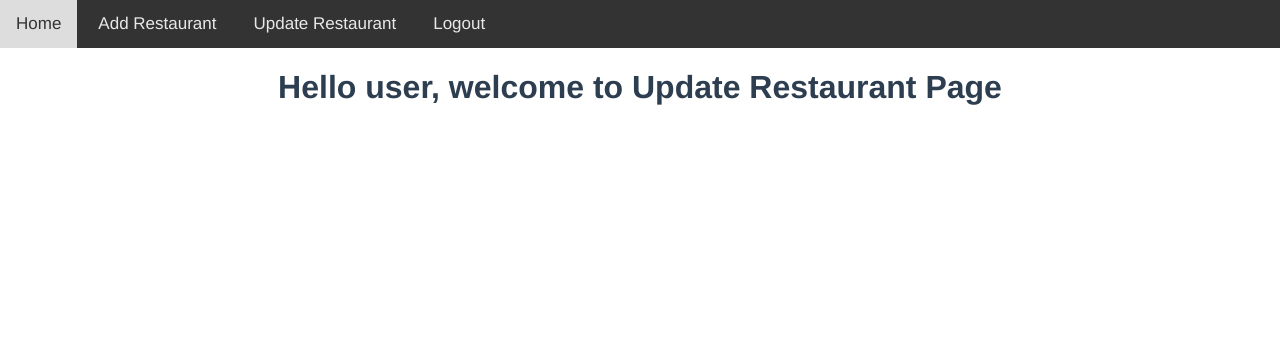
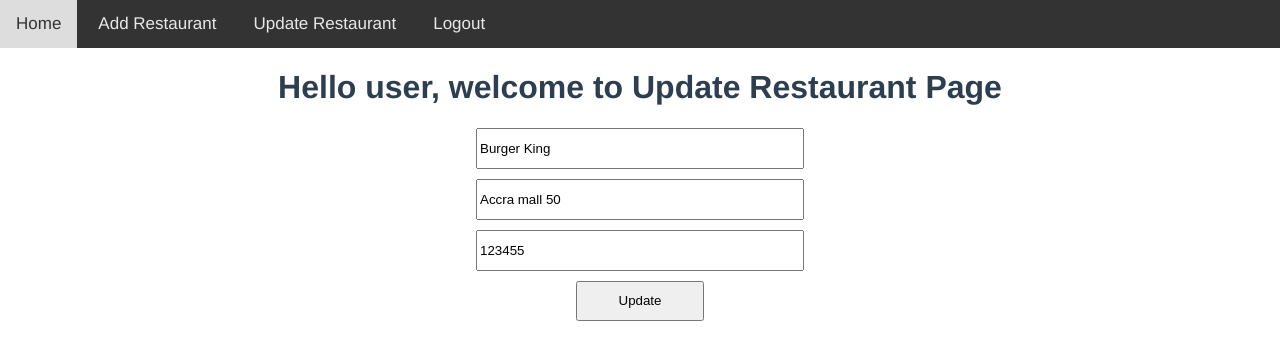
Before and after one commit to frankassafuah/restaurant-app, a Vue app: page /update-restaurant/1 in a window 1280 px wide. Shown: the top 360 px of the page. Built offline with nearby package versions, Linux system fonts and the light colour scheme; data requests are answered from the project's data file; sample sign-in values are in the browser's storage.

Commit message:
IMP- watch on restaurant object for changes

```diff
--- a/src/components/update.vue
+++ b/src/components/update.vue
@@ -1,25 +1,84 @@
 <template>
   <div>
-        <Header/>
+    <Header />
     <h1>Hello user, welcome to Update Restaurant Page</h1>
+    <form class="addForm">
+      <input type="text" placeholder="Enter Name" v-model="form.name" />
+      <input type="text" placeholder="Enter Address" v-model="form.address" />
+      <input type="text" placeholder="Enter Contact" v-model="form.contact" />
+      <button type="button">Update</button>
+    </form>
   </div>
 </template>
 
 <script>
-import Header from '../components/header.vue'
+import Header from "../components/header.vue";
+import axios from "axios";
 export default {
-    name: 'Update',
+  name: "Update",
   components: {
-        Header
+    Header,
+  },
+  data() {
+    return {
+      form: {},
+      restaurant: null
+    };
+  },
+  methods: {
+    async getRestaurantUpdate() {
+        try {
+            const response = await axios.get(`http://localhost:3000/restaurants/${this.$route.params.id}`);
+            if(response){
+                this.restaurant = response.data
+            }
+        } catch (error) {
+            alert("something happened")
+        }
+    }
   },
 
-    created(){
+  created() {
     //redirect user to sign up page if user is not logged in
-        let user = localStorage.getItem('user-info');
-        if(!user){
-            this.$router.push({name: 'SignUp'})
-        }
+
+    let user = localStorage.getItem("user-info");
+    if (!user) {
+      this.$router.push({ name: "SignUp" });
+    };
+
+    this.getRestaurantUpdate();
+  },
+  watch: {
+    restaurant(newValue){
+        if(newValue){
+            this.form = {
+            ...newValue
         }
         }
 
+    }
+  }
+};
 </script>
+
+<style scoped>
+.addForm {
+  width: 50%;
+  margin-left: auto;
+  margin-right: auto;
+  display: flex;
+  flex-direction: column;
+}
+
+.addForm input {
+  width: 50%;
+  height: 35px;
+  margin: 0px auto 10px auto;
+}
+
+.addForm button {
+  width: 20%;
+  margin: 0 auto;
+  height: 40px;
+}
+</style>
```
Lines whose indentation alone changed are shown as unchanged.
